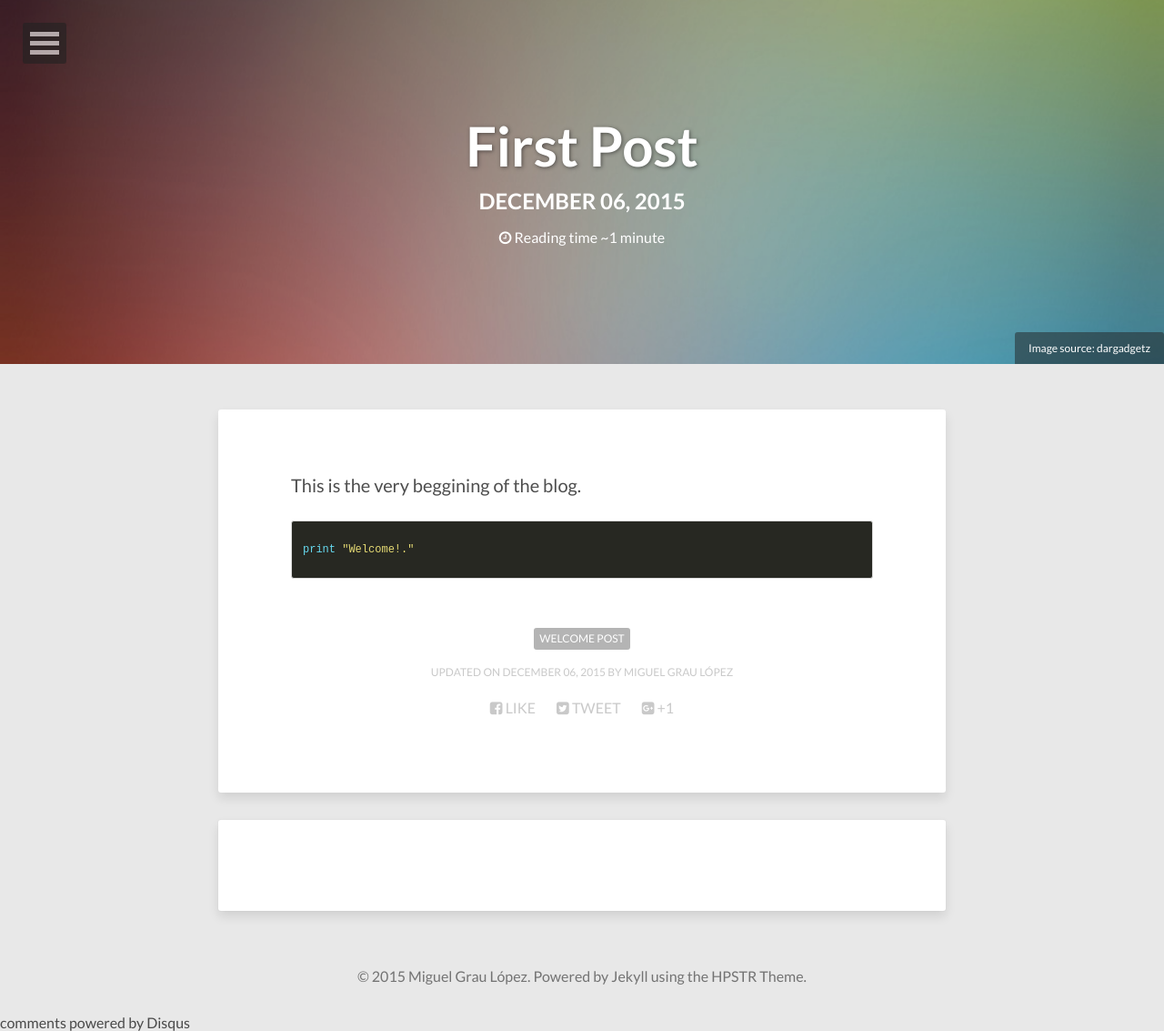
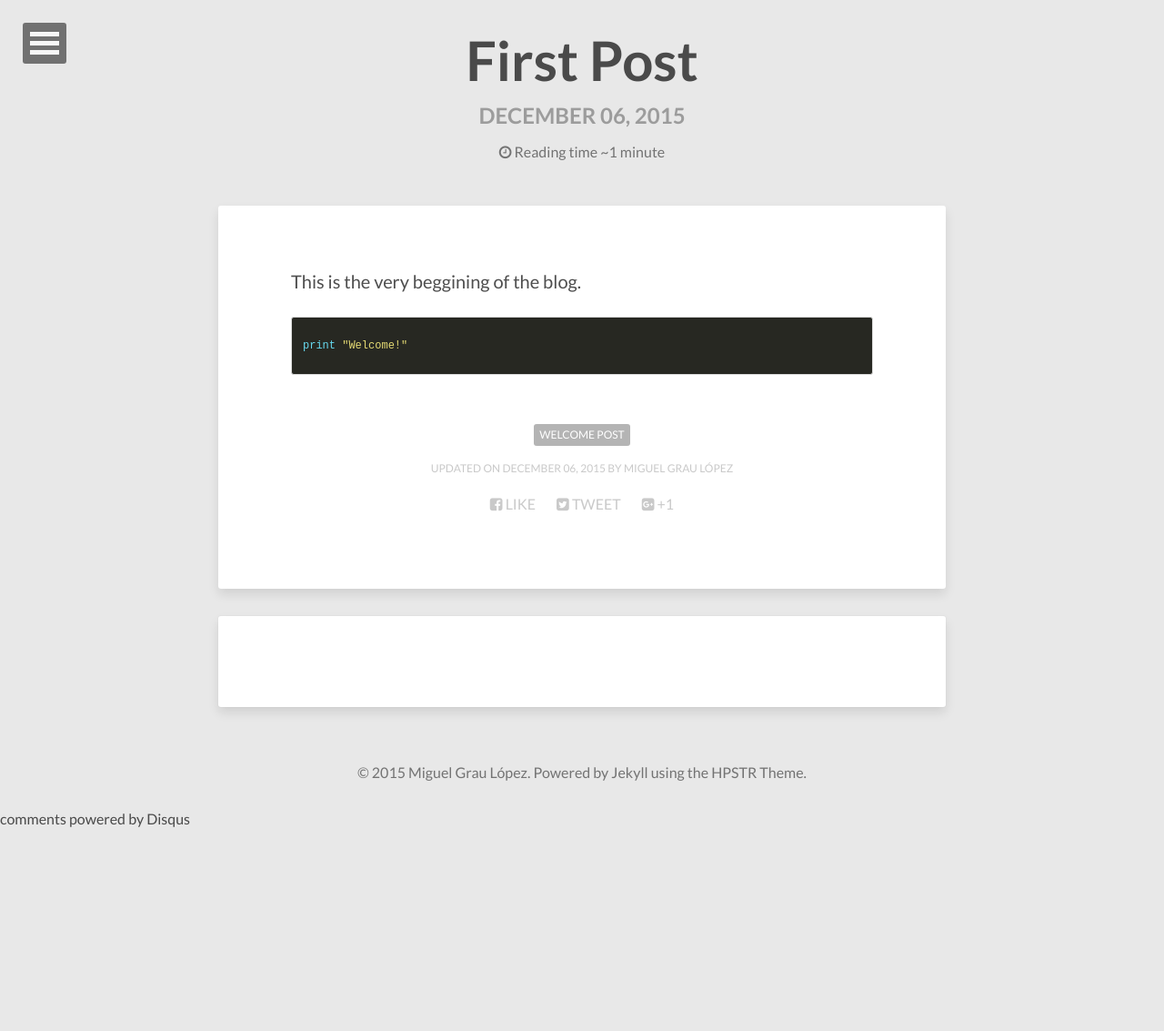
Before and after one commit to migrau/migrau.github.io, a Jekyll site: the page built from _posts/2015-12-06-first-post.md, in a window 1280 px wide. Shown: the whole page at 91% size. Built offline with Jekyll 4.4.1, drawn with Linux system fonts in a browser that asks for light colours; nearby versions of some CDN libraries; comment, search, counter and statistics services are not loaded; after the commit the page ends 909 px from its top, so only the background shows below that; some of the changed lines change nothing that is shown.

Commit message:
first post ed1

```diff
--- a/_posts/2015-12-06-first-post.md
+++ b/_posts/2015-12-06-first-post.md
@@ -4,14 +4,13 @@
 description: ""
 modified: 2015-12-06
 tags: [welcome post]
-image:
-  feature: abstract-3.jpg
-  credit: dargadgetz
-  creditlink: http://www.dargadgetz.com/ios-7-abstract-wallpaper-pack-for-iphone-5-and-ipod-touch-retina/
+#image:
+#  feature: abstract-3.jpg
+#  credit: dargadgetz
 ---
 
 This is the very beggining of the blog.
 
 {% highlight python %}
-print "Welcome!."
+print "Welcome!"
 {% endhighlight %}
```
